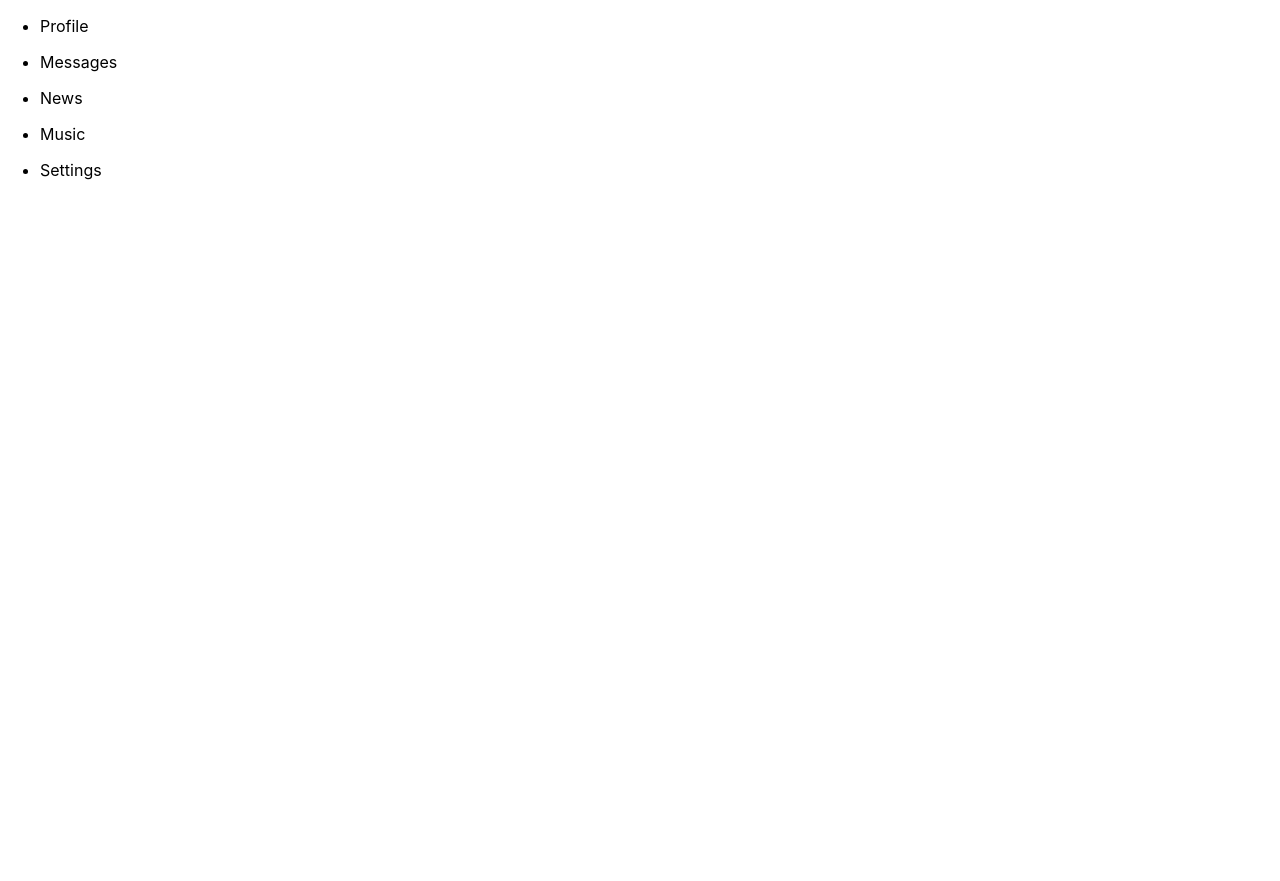
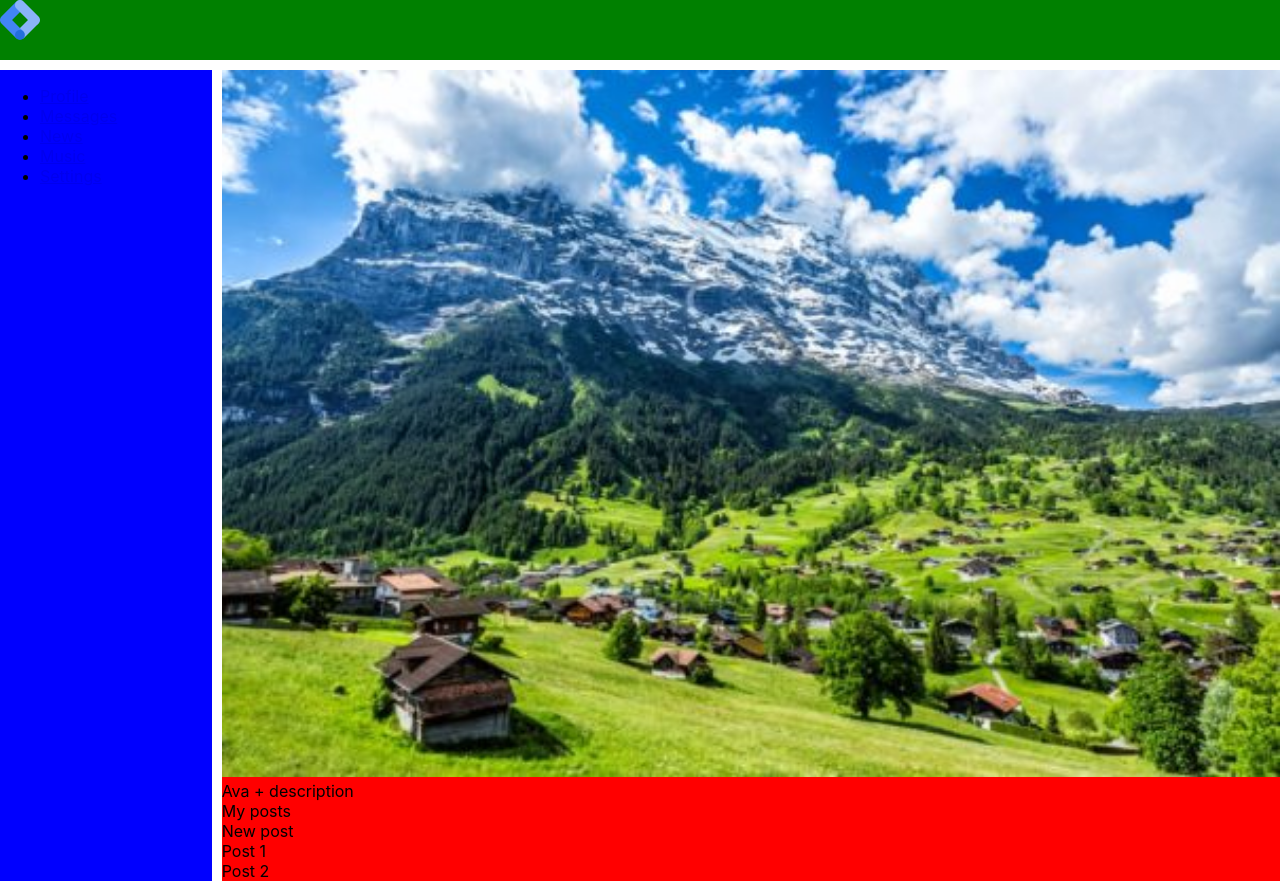
Before and after one commit to dunox/social-network, a React (Create React App) app: page / in a window 1280 px wide. Before the commit the page ends 800 px from the top, so only its background shows below. Built offline with nearby package versions, Linux system fonts and the light colour scheme.

Commit message:
main components and profile structure

```diff
--- a/package.json
+++ b/package.json
@@ -9,6 +9,7 @@
     "react": "^17.0.2",
     "react-dom": "^17.0.2",
     "react-scripts": "4.0.3",
+    "sass": "^1.32.11",
     "web-vitals": "^1.0.1"
   },
   "scripts": {
--- a/src/App.css
+++ b/src/App.css
@@ -1,38 +1,10 @@
 .App {
-  text-align: center;
+  display: grid;
+  grid-template-rows: 60px 1fr;
+  grid-template-columns: 2fr 10fr;
+  grid-gap: 10px;
+  grid-template-areas:
+  "header header"
+  "sideBar mainContent";
+  width: 100vw;
 }
-
-.App-logo {
-  height: 40vmin;
-  pointer-events: none;
-}
-
-@media (prefers-reduced-motion: no-preference) {
-  .App-logo {
-    animation: App-logo-spin infinite 20s linear;
-  }
-}
-
-.App-header {
-  background-color: #282c34;
-  min-height: 100vh;
-  display: flex;
-  flex-direction: column;
-  align-items: center;
-  justify-content: center;
-  font-size: calc(10px + 2vmin);
-  color: white;
-}
-
-.App-link {
-  color: #61dafb;
-}
-
-@keyframes App-logo-spin {
-  from {
-    transform: rotate(0deg);
-  }
-  to {
-    transform: rotate(360deg);
-  }
-}
--- a/src/App.js
+++ b/src/App.js
@@ -1,9 +1,15 @@
-import SideBar from './components/sidebar';
+import { SideBar } from './components/sidebar';
+import { Header } from './components/header';
+import { Profile } from './components/profile';
+
+import "./App.css";
 
 const App = () => {
   return (
     <div className="App">
+      <Header />
       <SideBar />
+      <Profile />
     </div>
   );
 }
--- /dev/null
+++ b/src/components/footer/styles/index.module.scss
@@ -0,0 +1,4 @@
+.footer{
+  // width: 100%;
+  // height: 60px;
+}
--- a/src/components/header/index.js
+++ b/src/components/header/index.js
@@ -1,9 +1,17 @@
+// Core
+import React from 'react';
+
+// Components
+
+
+// Other
+import styles from './styles/index.module.scss';
 import Logo from '../../images/logo.svg';
 
-const Header = () => {
+export const Header = () => {
   return (
-    <div>
+    <header className={styles.header}>
       <img src={Logo} alt="" />
-    </div>
+    </header>
   )
 }
--- /dev/null
+++ b/src/components/header/styles/index.module.scss
@@ -0,0 +1,8 @@
+.header {
+  grid-area: header;
+  background-color: green;
+
+  img {
+    height: 40px;
+  }
+}
--- /dev/null
+++ b/src/components/profile/index.js
@@ -0,0 +1,22 @@
+// Core
+import React from 'react';
+
+// Components
+
+
+// Other
+import styles from './styles/index.module.scss';
+import Hero from '../../images/mount-house.jpg';
+
+export const Profile = () => {
+  return (
+    <div className={styles.profile}>
+      <div><img src={Hero} alt=""/></div>
+      <div>Ava + description</div>
+      <div>My posts</div>
+      <div>New post</div>
+      <div>Post 1</div>
+      <div>Post 2</div>
+    </div>
+  )
+}
--- /dev/null
+++ b/src/components/profile/styles/index.module.scss
@@ -0,0 +1,10 @@
+.profile {
+  grid-area: mainContent;
+  background-color: red;
+  // width: 100%;
+  // height: 60px;
+  img {
+    width: 100%;
+    height: auto;
+  }
+}
--- a/src/components/sidebar/index.js
+++ b/src/components/sidebar/index.js
@@ -1,15 +1,28 @@
+// Core
+import React from 'react';
 
+// Components
+
+
+// Other
+import styles from './styles/index.module.scss';
 
 const sideBarMenu = ["Profile", "Messages", "News", "Music", "Settings"]
 
-const SideBar = () => {
+export const SideBar = () => {
   return (
-    sideBarMenu.map( listItem => (
-      <ul>
-        <li>{listItem}</li>
-      </ul>
-    ))
+    <div className={styles.sideBar}>
+      {/* {sideBarMenu.map((listItem, index) => { */}
+        <nav>
+          <ul>
+            <li><a href="#">Profile</a></li>
+            <li><a href="#">Messages</a></li>
+            <li><a href="#">News</a></li>
+            <li><a href="#">Music</a></li>
+            <li><a href="#">Settings</a></li>
+          </ul>
+        </nav>
+      {/* })} */}
+    </div>
   )
 }
-
-export default SideBar;
--- /dev/null
+++ b/src/components/sidebar/styles/index.module.scss
@@ -0,0 +1,4 @@
+.sideBar {
+  grid-area: sideBar;
+  background-color: blue;
+}
```
Also changed, not shown: src/components/footer/index.js (added, +15 -0 lines), src/images/mount-house.jpg (added), 1 other file (tests, documents, lock files or other folders).
